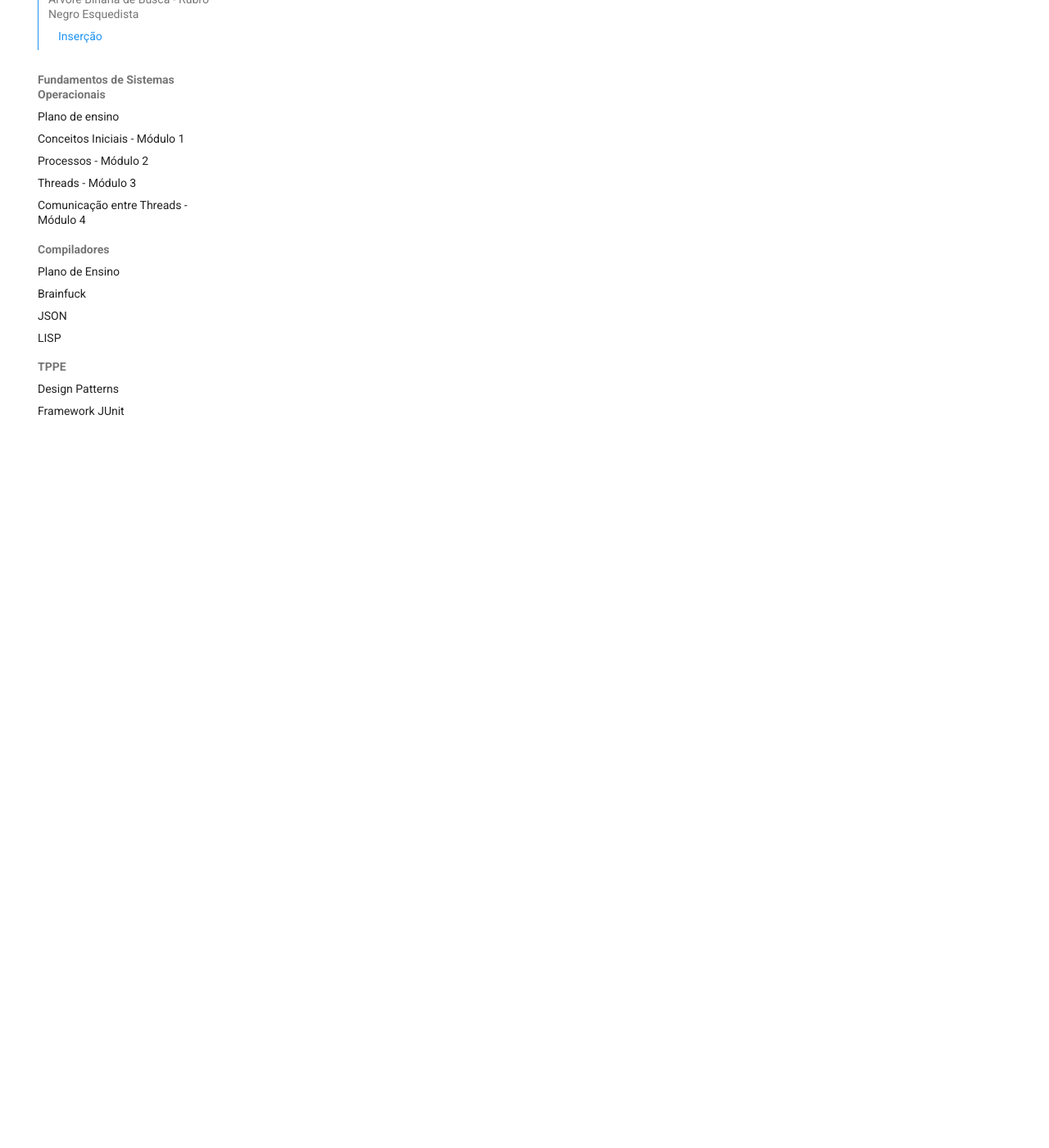
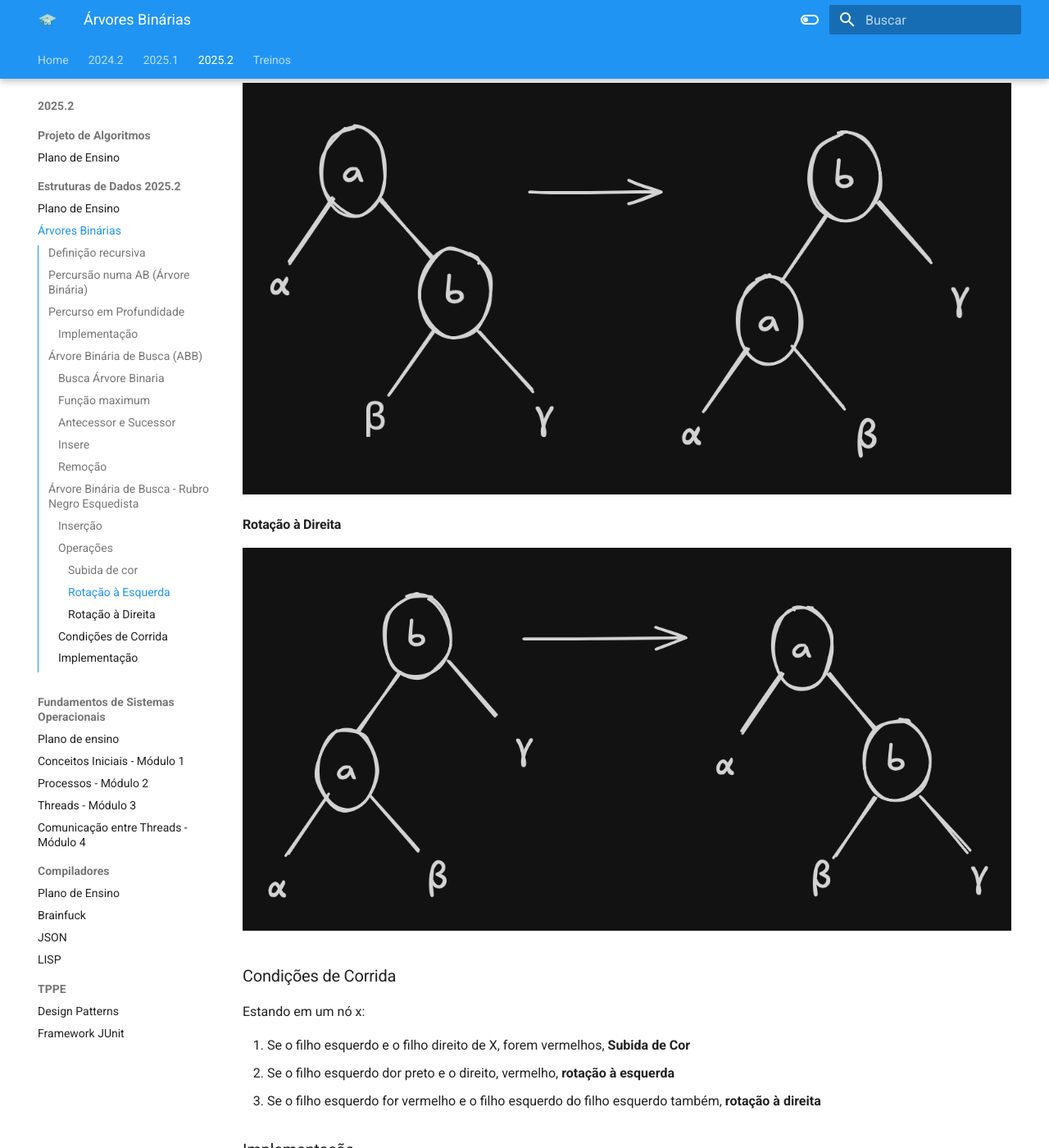
Before and after one commit to Diogo-Barboza/VSFGA, an MkDocs documentation site: the page built from docs/sections/2025.2/EDA2/arvore.md, in a window 1280 px wide and 1400 px high, scrolled down 8497 px. Shown: the whole window at 82% size. Built offline with MkDocs 1.6.1 and Material for MkDocs 9.7.7, drawn with Linux system fonts in a browser that asks for light colours; some of the changed text lies outside the part shown.

````diff
--- a/docs/sections/2025.2/EDA2/arvore.md
+++ b/docs/sections/2025.2/EDA2/arvore.md
@@ -249,3 +249,68 @@ Todo novo nó numa ABB-RNE possui inicialmente a cor vermelha. Ao inserir um nov
     - 2.2 Irmão preto
 3. Filho esquedo de um nó vermelho (Irmão e vô preto)
 4. Filho direito de nó vermelho (Irmão preto)
+
+### Operações
+
+#### Subida de cor
+
+![Subida de cor](../../../images/subidadecor.png)
+
+#### Rotação à Esquerda
+
+![Rotação a Esquerda](../../../images/rotEsquerda.png)
+
+#### Rotação à Direita
+
+![Rotação a Direita](../../../images/rotDireita.png)
+
+### Condições de Corrida
+
+Estando em um nó x:
+
+1. Se o filho esquerdo e o filho direito de X, forem vermelhos, **Subida de Cor**
+2. Se o filho esquerdo dor preto e o direito, vermelho, **rotação à esquerda**
+3. Se o filho esquerdo for vermelho e o filho esquerdo do filho esquerdo também, **rotação à direita**
+
+### Implementação
+
+```c
+enum cor {verm, preto};
+typedef struct celula{
+    int dado;
+    enum cor cor;
+    struct celula *esq, *dir;
+}celula;
+
+int ehVerm(celula *a){
+    if(a -> cor == verm) return 1;
+    return 0;
+}
+
+celula *rotacao_a_esquerda(celula *a){
+    celula *b = a -> dir;
+    celula *beta = b -> esq;
+
+    b -> esq = a;
+    a -> dir = beta;
+    b -> cor = a -> cor;
+    a -> cor = verm;
+
+    return b;
+}
+
+celula *rotacao_a_direita(celula *a){
+    celula *b = a -> esq;
+    a -> esq = b -> dir;
+    b -> dir = a;
+    b -> cor = a -> cor;
+    a -> cor = verm;
+
+    return b;
+}
+
+void subida_cor(celula *a){
+    a -> cor = verm;
+    a -> esq -> cor = a -> dir -> cor == preto;
+}
+```
````
Also changed, not shown: docs/sections/2025.2/PALG/planoEnsino.md (+4 -0 lines), docs/images/rotDireita.png (added), docs/images/rotEsquerda.png (added), docs/images/subidadecor.png (added), 7 other files.
